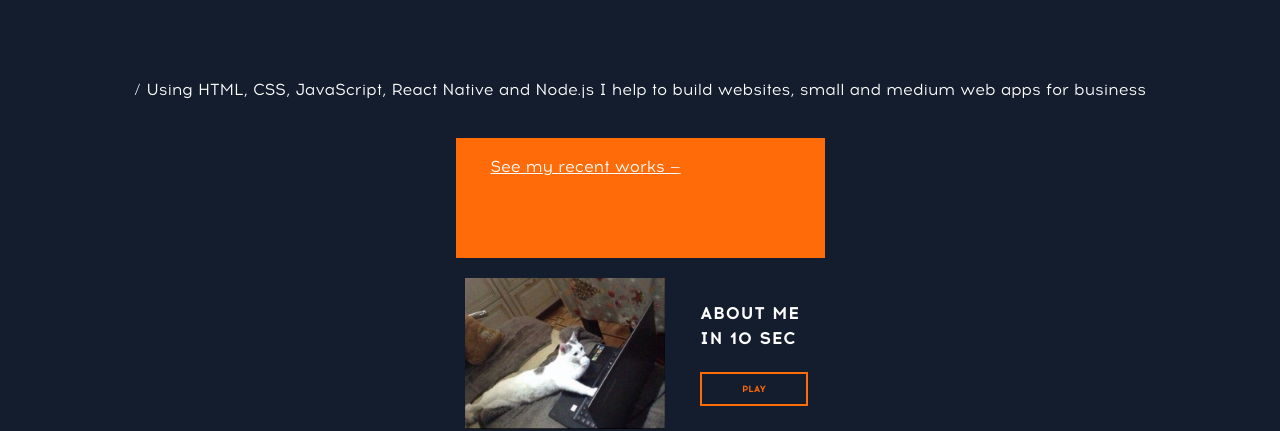
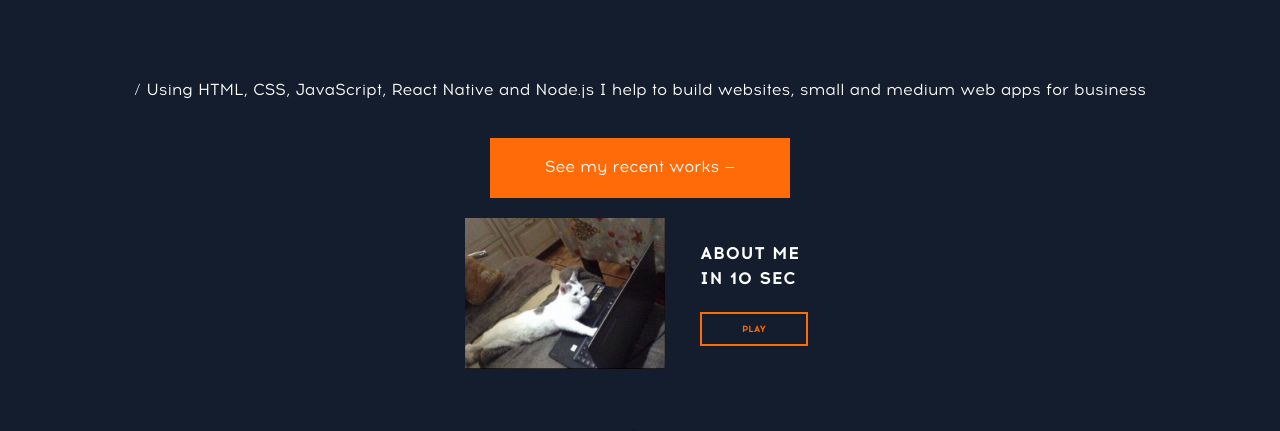
Before and after one commit to DGryanko/Resume_v2, a plain HTML site: page index.html in a window 1280 px wide. Shown: the part 371-802 px from the top of the page. Drawn offline with Linux system fonts and the light colour scheme; files whose address does not match are found by name.

Commit message:
recent  button

```diff
--- a/css/style.css
+++ b/css/style.css
@@ -344,7 +344,10 @@ body {
   padding: 20px;
 }
 .front_page_btn {
-  padding-bottom: 40px;
+  text-decoration: none;
+  height: 20px;
+  width: 230px;
+  text-align: center;
 }
 .font_page_my_info {
   display: flex;
--- a/index.html
+++ b/index.html
@@ -59,7 +59,7 @@
                 apps for business
             </p>
 
-            <a href="recent" class="front_page_btn accent_btn" >
+            <a href="#recent" class="front_page_btn accent_btn" >
                 See my recent works —
             </a>
             <div class="font_page_my_info">
@@ -144,7 +144,7 @@
             </div>
         </section>
 
-        <section class="personal-projects">
+        <section class="personal-projects" id="recent">
             <div class="container">
                 <h3 class="section-title personal-projects-title" id="projects">My personal _projects</h3>
 
```
